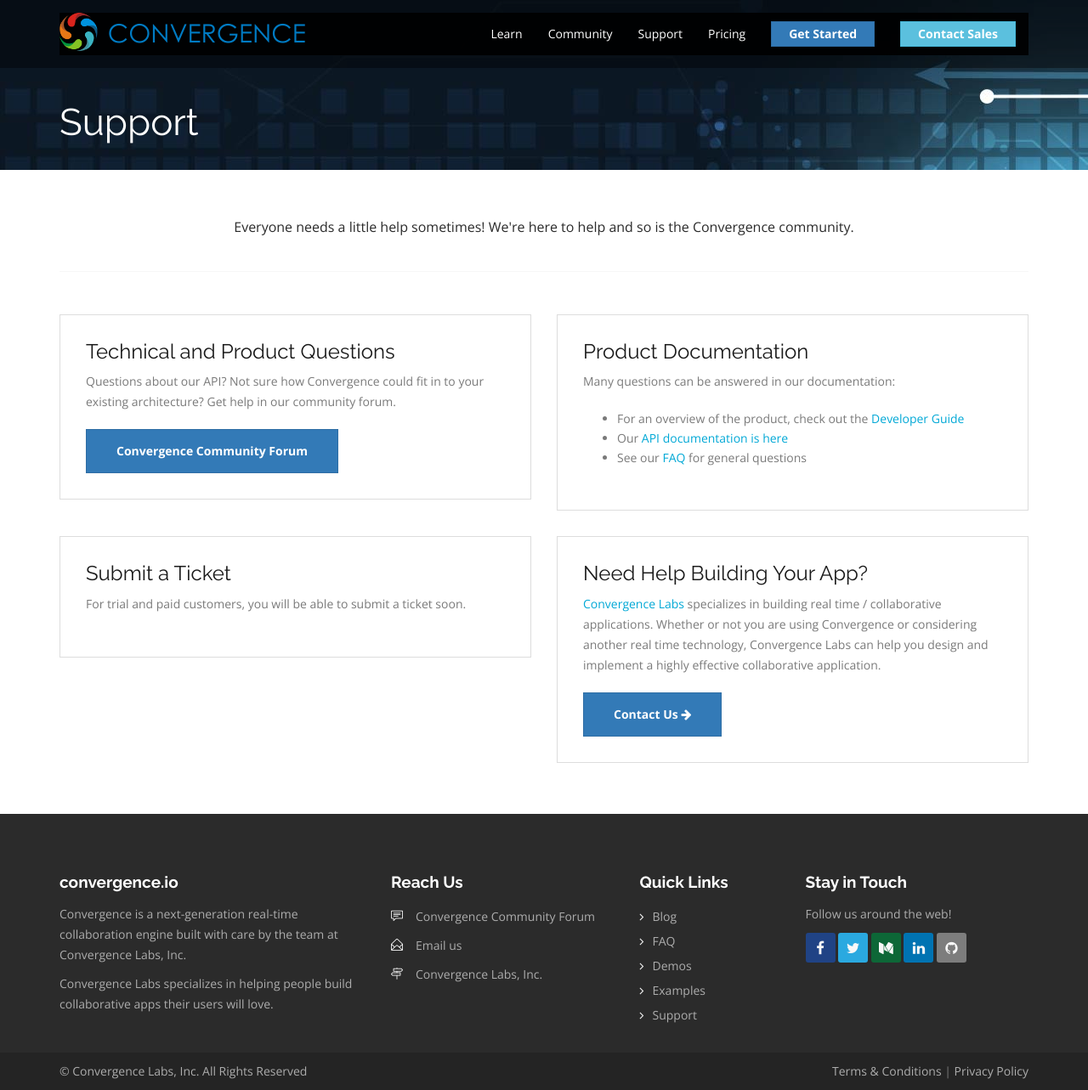
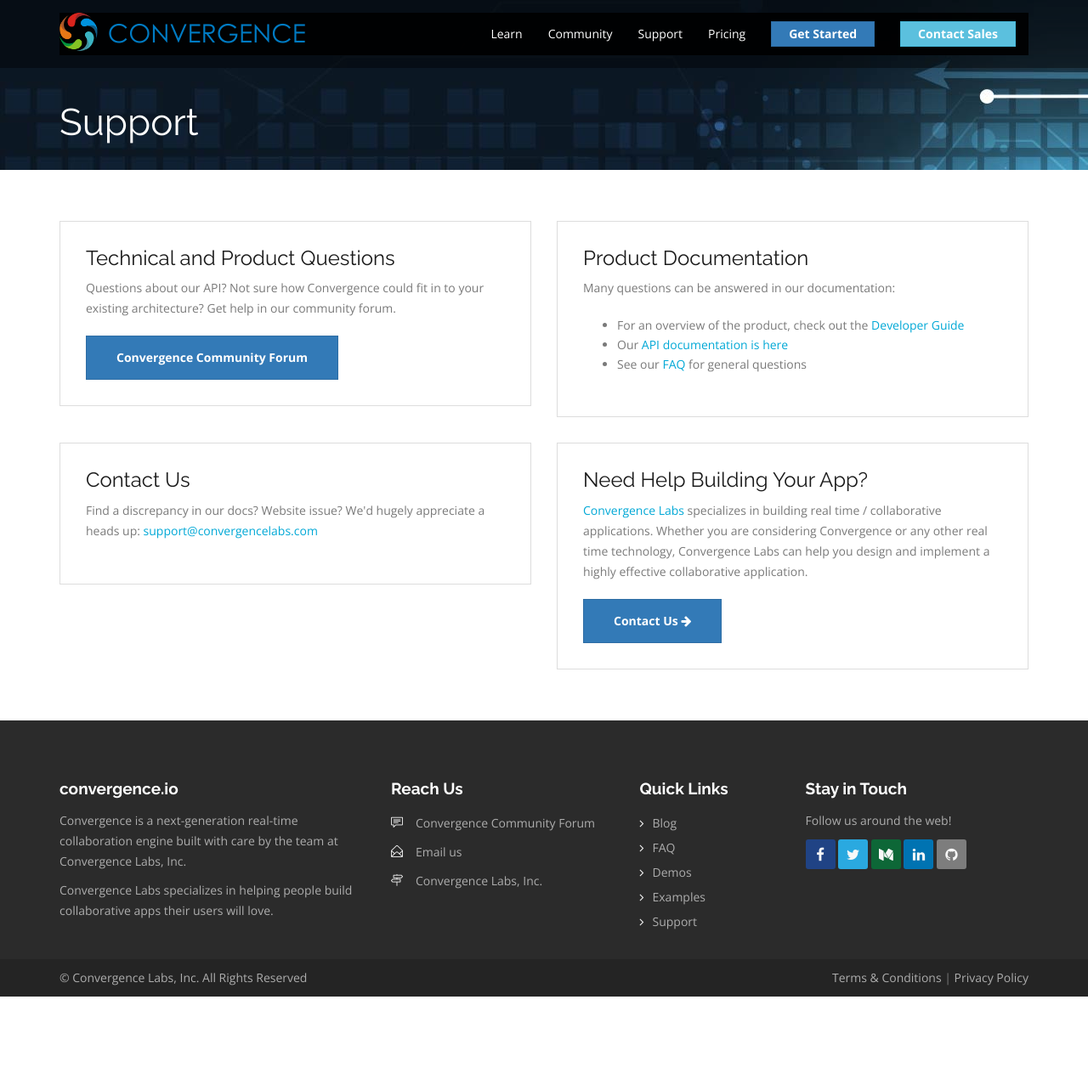
Before and after one commit to convergencelabs/convergence-io, a Jekyll site: the page built from pages/support.html, in a window 1280 px wide and 1283 px high. Shown: the whole window at 85% size. Built offline with Jekyll 4.4.1, drawn with Linux system fonts in a browser that asks for light colours.

Commit message:
Added link to support email

```diff
--- a/_sass/support.scss
+++ b/_sass/support.scss
@@ -1,4 +1,6 @@
 .support {
+  margin-top: 30px;
+
   .support-type {
     border: 1px solid #ddd;
     padding: 30px;
--- a/pages/support.html
+++ b/pages/support.html
@@ -5,15 +5,6 @@
 ---
 
 <section class="support">
-  <div class="container">
-    <div class="row">
-      <div class="col-lg-12">
-        <div class="headline">
-          <p>Everyone needs a little help sometimes! We're here to help and so is the Convergence community.</p>
-        </div>
-      </div>
-    </div>
-  </div>
   <div class="container">
     <div class="row">
       <div class="col-sm-6">
@@ -39,14 +30,14 @@
     <div class="row">
       <div class="col-sm-6">
         <div class="support-type">
-          <h3>Submit a Ticket</h3>
-          <p>For trial and paid customers, you will be able to submit a ticket soon.</p>
+          <h3>Contact Us</h3>
+          <p>Find a discrepancy in our docs? Website issue? We'd hugely appreciate a heads up: <a href="mailto:support@convergencelabs.com">support@convergencelabs.com</a></p>
         </div>
       </div>
       <div class="col-sm-6">
         <div class="support-type">
           <h3>Need Help Building Your App?</h3>
-          <p><a href="https://convergencelabs.com">Convergence Labs</a> specializes in building real time / collaborative applications. Whether or not you are using Convergence or considering another real time technology, Convergence Labs can help you design and implement a highly effective collaborative application.</p>
+          <p><a href="https://convergencelabs.com">Convergence Labs</a> specializes in building real time / collaborative applications. Whether you are considering Convergence or any other real time technology, Convergence Labs can help you design and implement a highly effective collaborative application.</p>
           <a class="btn btn-primary" href="https://convergencelabs.com/contact/">Contact Us <i class="fa fa-arrow-right"></i></a>
         </div>
       </div>
```
